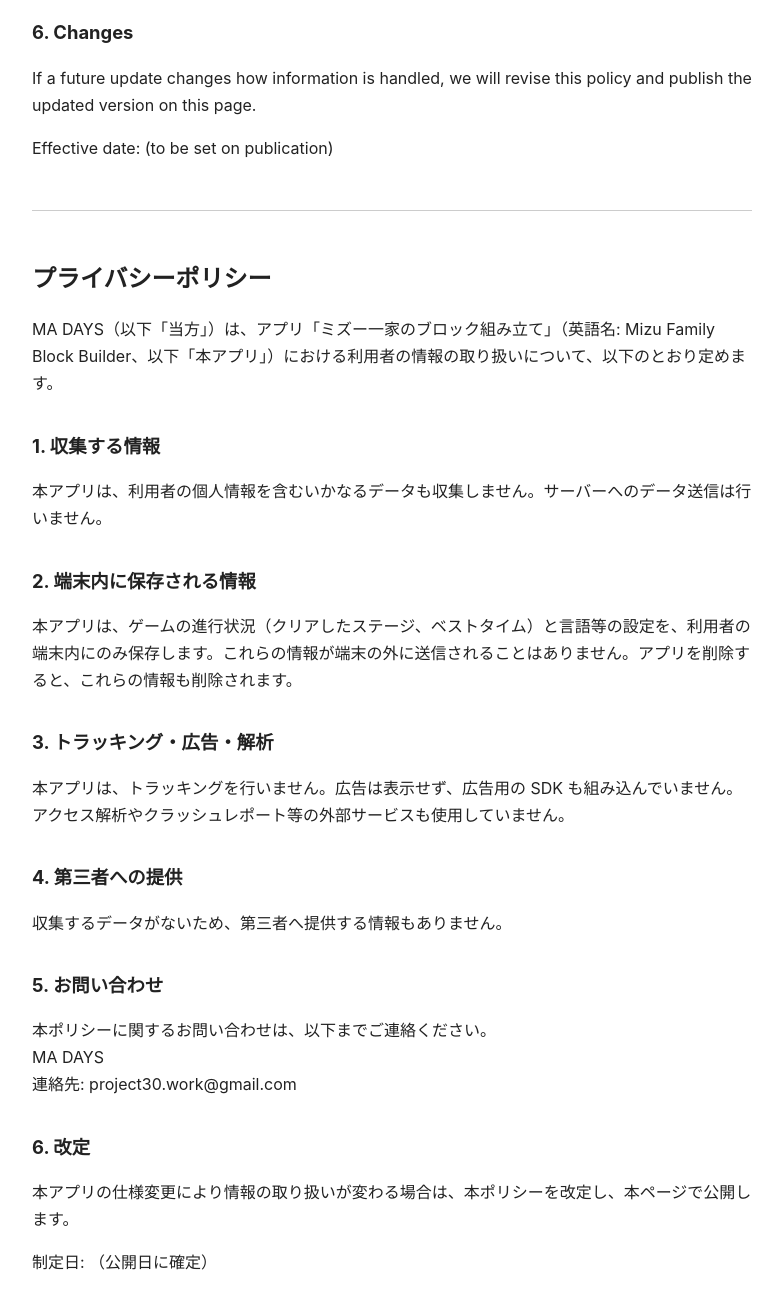
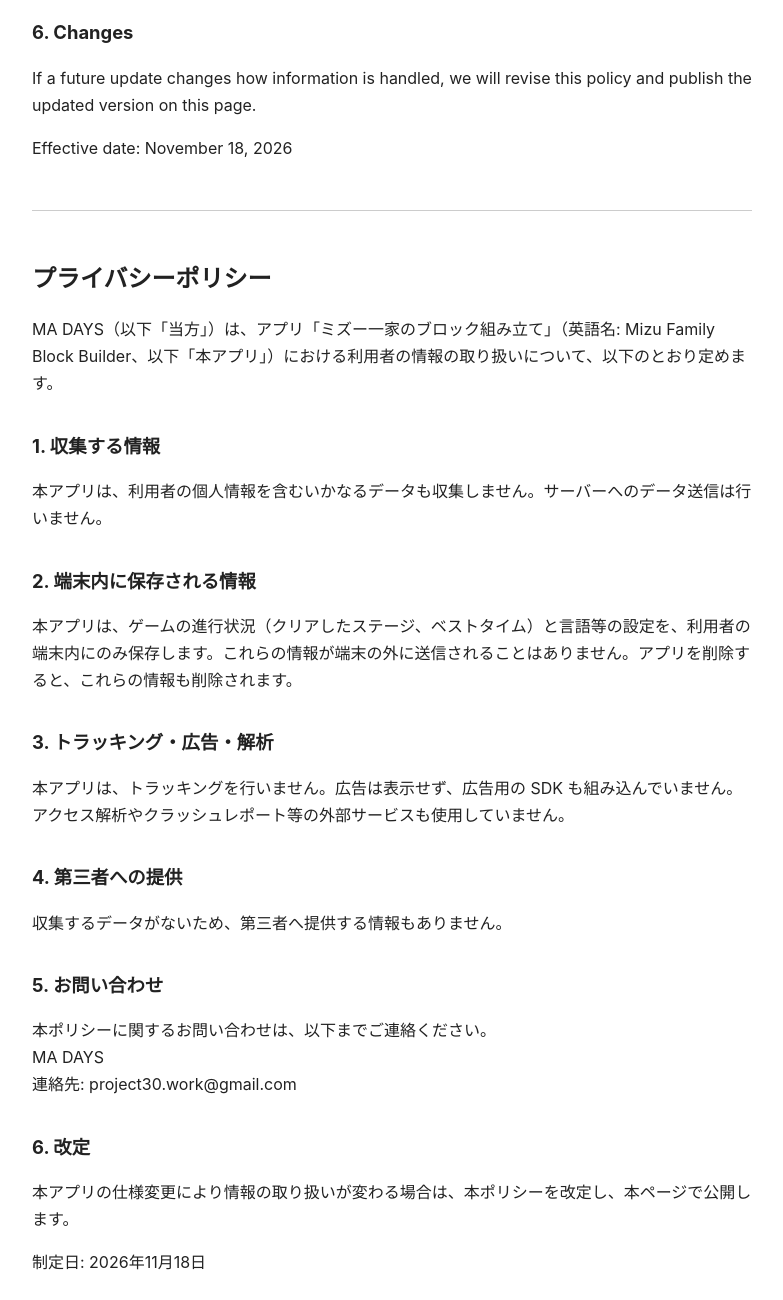
Before and after one commit to madays-jp/mizu-starpath, a plain HTML site: page privacy/block-builder.html in a window 1280 px wide. Shown: the part 860-2160 px from the top of the page, without its empty margins (248-1031 px from the left). Drawn offline with Linux system fonts and the light colour scheme.

Commit message:
Set effective date on Block Builder privacy policy

```diff
--- a/privacy/block-builder.html
+++ b/privacy/block-builder.html
@@ -35,7 +35,7 @@ Email: project30.work@gmail.com</p>
 <h2>6. Changes</h2>
 <p>If a future update changes how information is handled, we will revise this policy and publish the updated version on this page.</p>
 
-<p>Effective date: (to be set on publication)</p>
+<p>Effective date: November 18, 2026</p>
 
 <hr>
 
@@ -62,7 +62,7 @@ MA DAYS<br>
 <h2>6. 改定</h2>
 <p>本アプリの仕様変更により情報の取り扱いが変わる場合は、本ポリシーを改定し、本ページで公開します。</p>
 
-<p>制定日: （公開日に確定）</p>
+<p>制定日: 2026年11月18日</p>
 
 </body>
 </html>
```
